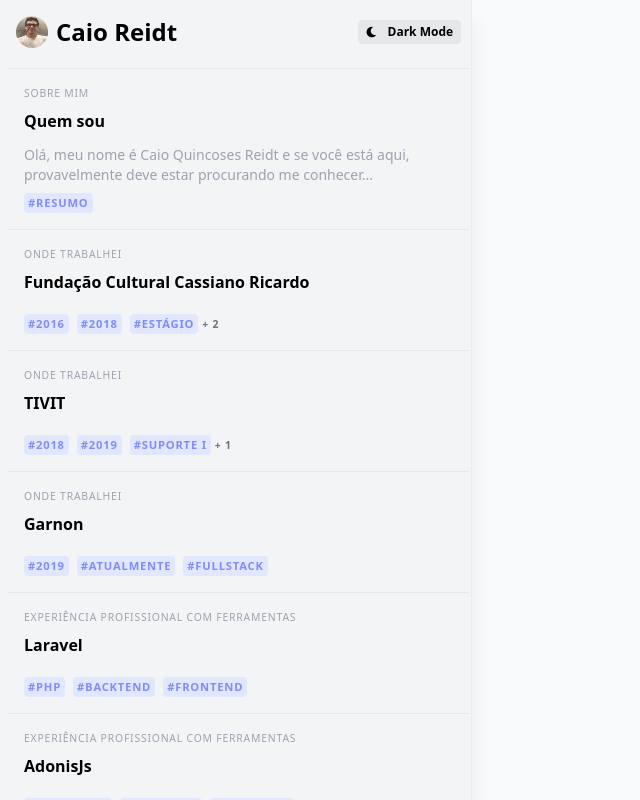
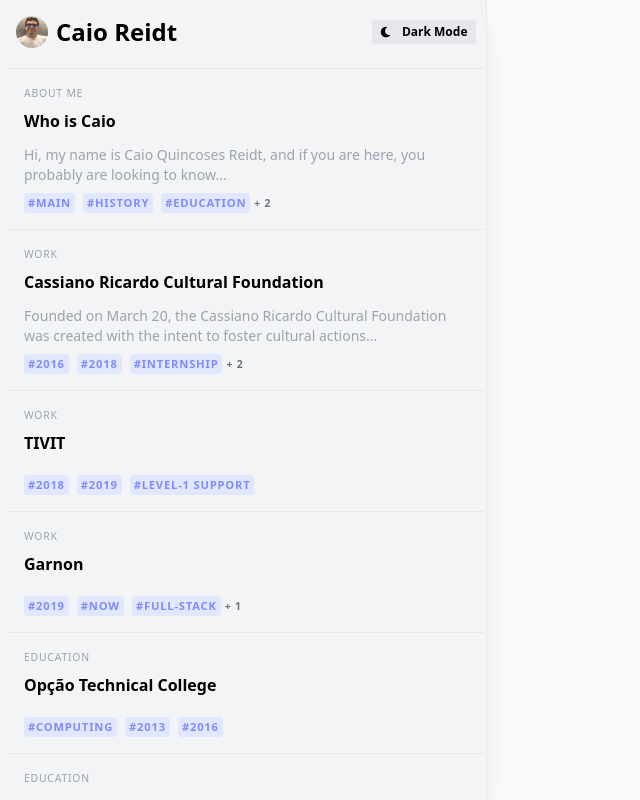
Before and after one commit to qreidt/curriculum, a Nuxt app: page / in a window 1280 px wide. Shown: the whole page, without its empty margins (0-640 px from the left). Built offline with nearby package versions, Linux system fonts and the light colour scheme.

Commit message:
Texto FCCR

```diff
--- a/layouts/default.vue
+++ b/layouts/default.vue
@@ -60,39 +60,55 @@
 		items: [
 			{
 				active: false,
-				uppertext: 'Sobre mim',
-				title: 'Quem sou',
-				subtext: 'Olá, meu nome é Caio Quincoses Reidt e se você está aqui, provavelmente deve estar procurando me conhecer melhor, então vou tentar resumir meu perfil da melhor maneira possível nesta página.',
-				tags: ['Resumo'],
+				uppertext: 'About Me',
+				title: 'Who is Caio',
+				subtext: 'Hi, my name is Caio Quincoses Reidt, and if you are here, you probably are looking to know me better as a professional, so I will try to summarize my profile on this page in the best way I can.',
+				tags: ['Main', 'History', 'Education', 'Work', 'Learning'],
 				url: '/about-me'
 			},
 			{
 				active: false,
-				uppertext: 'Onde Trabalhei',
-				title: 'Fundação Cultural Cassiano Ricardo',
-				subtext: '',
-				tags: ['2016', '2018', 'Estágio', 'Suporte', 'Desenvolvimento'],
+				uppertext: 'Work',
+				title: 'Cassiano Ricardo Cultural Foundation',
+				subtext: 'Founded on March 20, the Cassiano Ricardo Cultural Foundation was created with the intent to foster cultural actions in the city and enable the citizen of São José dos Campos to have access to culture, a fundamental path to human development.',
+				tags: ['2016', '2018', 'Internship', 'Support', 'Development'],
 				url: '/fccr'
 			},
 			{
 				active: false,
-				uppertext: 'Onde Trabalhei',
+				uppertext: 'Work',
 				title: 'TIVIT',
 				subtext: '',
-				tags: ['2018', '2019', 'Suporte I', 'Atendimento'],
+				tags: ['2018', '2019', 'Level-1 Support'],
 				url: '/tivit'
 			},
 			{
 				active: false,
-				uppertext: 'Onde Trabalhei',
+				uppertext: 'Work',
 				title: 'Garnon',
 				subtext: '',
-				tags: ['2019', 'atualmente', 'Fullstack'],
+				tags: ['2019', 'Now', 'Full-stack', 'Development'],
 				url: '/garnon'
 			},
 			{
 				active: false,
-				uppertext: 'Experiência profissional com ferramentas',
+				uppertext: 'Education',
+				title: 'Opção Technical College',
+				subtext: '',
+				tags: ['Computing', '2013', '2016'],
+				url: '/cto'
+			},
+			{
+				active: false,
+				uppertext: 'Education',
+				title: 'UNIP',
+				subtext: '',
+				tags: ['Computer Science', 'Bachelor', '2017', '2020'],
+				url: '/unip'
+			},
+			{
+				active: false,
+				uppertext: 'Work Experience',
 				title: 'Laravel',
 				subtext: '',
 				tags: ['PHP', 'Backtend', 'Frontend'],
@@ -100,43 +116,19 @@
 			},
 			{
 				active: false,
-				uppertext: 'Experiência profissional com ferramentas',
-				title: 'AdonisJs',
+				uppertext: 'Work Experience',
+				title: 'AdonisJS',
 				subtext: '',
 				tags: ['JavaScript', 'Backtend', 'Frontend'],
 				url: '/adonis'
 			},
 			{
 				active: false,
-				uppertext: 'Experiência profissional com ferramentas',
-				title: 'VueJs',
+				uppertext: 'Work Experience',
+				title: 'VueJS',
 				subtext: '',
 				tags: ['JavaScript', 'Frontend'],
 				url: '/vuejs'
-			},
-			{
-				active: false,
-				uppertext: 'Educação',
-				title: 'Colégio Técnico Opção',
-				subtext: '',
-				tags: ['Informática', '2013', '2016'],
-				url: '/cto'
-			},
-			{
-				active: false,
-				uppertext: 'Educação',
-				title: 'UNIP',
-				subtext: '',
-				tags: ['ciência da computação', '2017', '2020'],
-				url: '/unip'
-			},
-			{
-				active: false,
-				uppertext: 'Outros',
-				title: 'Outras Habilidades',
-				subtext: '',
-				tags: ['python', 'c++', 'elixir'],
-				url: '/more'
 			}
 		]
 	}),
--- a/pages/fccr/index.vue
+++ b/pages/fccr/index.vue
@@ -1,7 +1,48 @@
 <template>
 	<div class="">
 		<div class="flex flex-row text-gray-700 dark:text-gray-100">
-			<h1 class="text-4xl font-semibold">Visual Inspiration</h1>
+			<h1 class="text-5xl font-semibold">Cassiano Ricardo Cultural Foundation</h1>
+		</div>
+
+		<hr class="my-5" />
+
+		<div class="space-y-3">
+
+			<div>
+				<span class="font-bold text-gray-600 dark:text-gray-200">
+					Role:
+					<span class="font-semibold ml-2 text-gray-500 dark:text-gray-100">
+						Intern
+					</span>
+				</span>
+			</div>
+
+			<div>
+				<span class="font-bold text-gray-600 dark:text-gray-200">
+					From:
+					<span class="font-semibold ml-2 text-gray-500 dark:text-gray-100">
+						August 2016
+					</span>
+				</span>
+			</div>
+
+			<div>
+				<span class="font-bold text-gray-600 dark:text-gray-200">
+					To:
+					<span class="font-semibold ml-2 text-gray-500 dark:text-gray-100">
+						February 2018
+					</span>
+				</span>
+			</div>
+
+			<div>
+				<span class="font-bold text-gray-600 dark:text-gray-200">
+					Function:
+					<span class="font-semibold ml-2 text-gray-500 dark:text-gray-100">
+						Provide support for employee computers, servers and websites
+					</span>
+				</span>
+			</div>
 		</div>
 
 		<div class="flex flex-row mt-6">
@@ -12,59 +53,38 @@
 
 		<hr class="my-5" />
 
-		<div class="space-y-2">
-			<div class="font-light text-lg">
-				Let’s collect inspiration for our truck and menu designs!
+		<div class="space-y-7 md:space-y-10 text-justify font-normal text-lg md:text-xl">
+
+			<p>
+				<span class="ml-10">Founded</span> on March 20, the Cassiano Ricardo Cultural Foundation was created
+				with the intent to foster cultural actions in the city and enable the citizen of São José dos Campos
+				to have access to culture, a fundamental path to human development.
+			</p>
+
+			<div class="flex flex-grow h-96 overflow-x-auto space-x-4 mb-4">
+				<img class="object-contain float-left max-w-none" src="/fccr1.jpeg" alt="Cassiano Ricardo Cultural Foundation" />
+				<img class="object-contain float-left max-w-none" src="/fccr2.jpg" alt="Cassiano Ricardo Cultural Foundation" />
 			</div>
 
-			<div class="font-bold font-medium text-xl">
-				Truck design:
-			</div>
-
-			<div class="flex flex-grow h-96 overflow-x-auto space-x-4 mb-4">
-				<img class="object-contain float-left max-w-none" src="https://images.unsplash.com/photo-1611744314001-6f555577e8f4?ixlib=rb-1.2.1&ixid=MXwxMjA3fDB8MHxwaG90by1wYWdlfHx8fGVufDB8fHw%3D&auto=format&fit=crop&w=1300&q=80" alt="img1" />
-				<img class="object-contain float-left max-w-none" src="https://images.unsplash.com/photo-1611396000732-f8c9a933424f?ixlib=rb-1.2.1&ixid=MXwxMjA3fDB8MHxwaG90by1wYWdlfHx8fGVufDB8fHw%3D&auto=format&fit=crop&w=1350&q=80" alt="img2" />
-				<img class="object-contain float-left max-w-none" src="https://images.unsplash.com/photo-1612094264491-73d6c8758510?ixid=MXwxMjA3fDB8MHxwaG90by1wYWdlfHx8fGVufDB8fHw%3D&ixlib=rb-1.2.1&auto=format&fit=crop&w=1489&q=80" alt="img3" />
-				<img class="object-contain float-left max-w-none" src="https://images.unsplash.com/photo-1471666875520-c75081f42081?ixlib=rb-1.2.1&ixid=MXwxMjA3fDB8MHxwaG90by1wYWdlfHx8fGVufDB8fHw%3D&auto=format&fit=crop&w=1438&q=80" alt="img4" />
-			</div>
-
-			<div class="font-light text-lg">
-				We want our customers to congregate outside of the truck and feel comfortable hanging out with us!
-			</div>
-
-			<div class="font-light text-lg">
-				Some ideas for how we can do this:
-				<ul class="list-disc ml-8 mt-2">
-					<li>A big window so we can greet customers with smiling faces</li>
-					<li>An overhang so customers won’t have to squint or shield their eyes from the sun</li>
-					<li>A collapsible shelf along the side of the truck for sauces/napkins/utensils</li>
-					<li>Some cafe lights to draw attention to the truck</li>
-					<li>Food containers that are easy to hold!</li>
+			<div>
+				<p>
+					<span class="ml-10">My</span> function as an intern was to solve problems on employee's computers (like
+					"It won't turn on" or "My printer is not working"). Also, I had to work on managing many servers, which
+					were:
+				</p>
+				<ul class="list-disc ml-10 mt-2">
+					<li><b>Asterisk</b>: responsible for the company's virtual telephone lines;</li>
+					<li><b>Active Directory</b>: service for the user management on Windows Systems;</li>
+					<li><b>PFSense</b>: Firewall and Proxy services for the company's private network and branches VPNs;</li>
+					<li><b>Intranet</b>: Web Service available for employees to open tickets and exchange files;</li>
+					<li><b>Zimbra</b>: responsible for the e-mail management inside the company.</li>
 				</ul>
 			</div>
 
-			<div>
-				<span class="font-bold">@Steve</span> - would we be able to set up some tables and chairs? It’d be great if our customers could sit and eat!
-			</div>
-
-			<div class="font-bold font-medium text-xl">
-				Menu design:
-			</div>
-
-			<div>
-				We should keep the menu simple - just a few different kinds of tacos. We’ll need options for dietary restrictions too. Do you have any ideas for this, <strong>@Julia?</strong>
-			</div>
-
-			<div>
-				As far as design, I was thinking a big chalkboard menu. Here are some inspiration photos I found:
-			</div>
-
-			<div class="flex flex-grow h-96 overflow-x-auto space-x-4 mb-4">
-				<img class="object-contain float-left max-w-none" src="https://images.unsplash.com/photo-1611532736419-bfe35e04dd78?ixid=MXwxMjA3fDB8MHxwaG90by1wYWdlfHx8fGVufDB8fHw%3D&ixlib=rb-1.2.1&auto=format&fit=crop&w=1350&q=80" alt="img1" />
-				<img class="object-contain float-left max-w-none" src="https://images.unsplash.com/photo-1608699565448-9492aaf3c708?ixid=MXwxMjA3fDB8MHxwaG90by1wYWdlfHx8fGVufDB8fHw%3D&ixlib=rb-1.2.1&auto=format&fit=crop&w=1420&q=80" alt="img2" />
-				<img class="object-contain float-left max-w-none" src="https://images.unsplash.com/photo-1492619375914-88005aa9e8fb?ixlib=rb-1.2.1&ixid=MXwxMjA3fDB8MHxwaG90by1wYWdlfHx8fGVufDB8fHw%3D&auto=format&fit=crop&w=1346&q=80" alt="img3" />
-			</div>
-
+			<p>
+				<span class="ml-10">After</span> a few months, I asked to go over to the Development Team, which was
+				responsible for handling the company's institutional page using PHP,  Joomla, and JQuery.
+			</p>
 		</div>
 	</div>
 </template>
@@ -72,6 +92,12 @@
 <script>
 
 export default {
+
+	head () {
+		return {
+			title: 'Caio Reidt - Cassiano Ricardo Cultural Foundation'
+		};
+	},
 
 	data: () => ({
 
```
Also changed, not shown: pages/about-me/index.vue (+19 -19 lines), static/fccr1.jpeg (added), static/fccr2.jpg (added).
